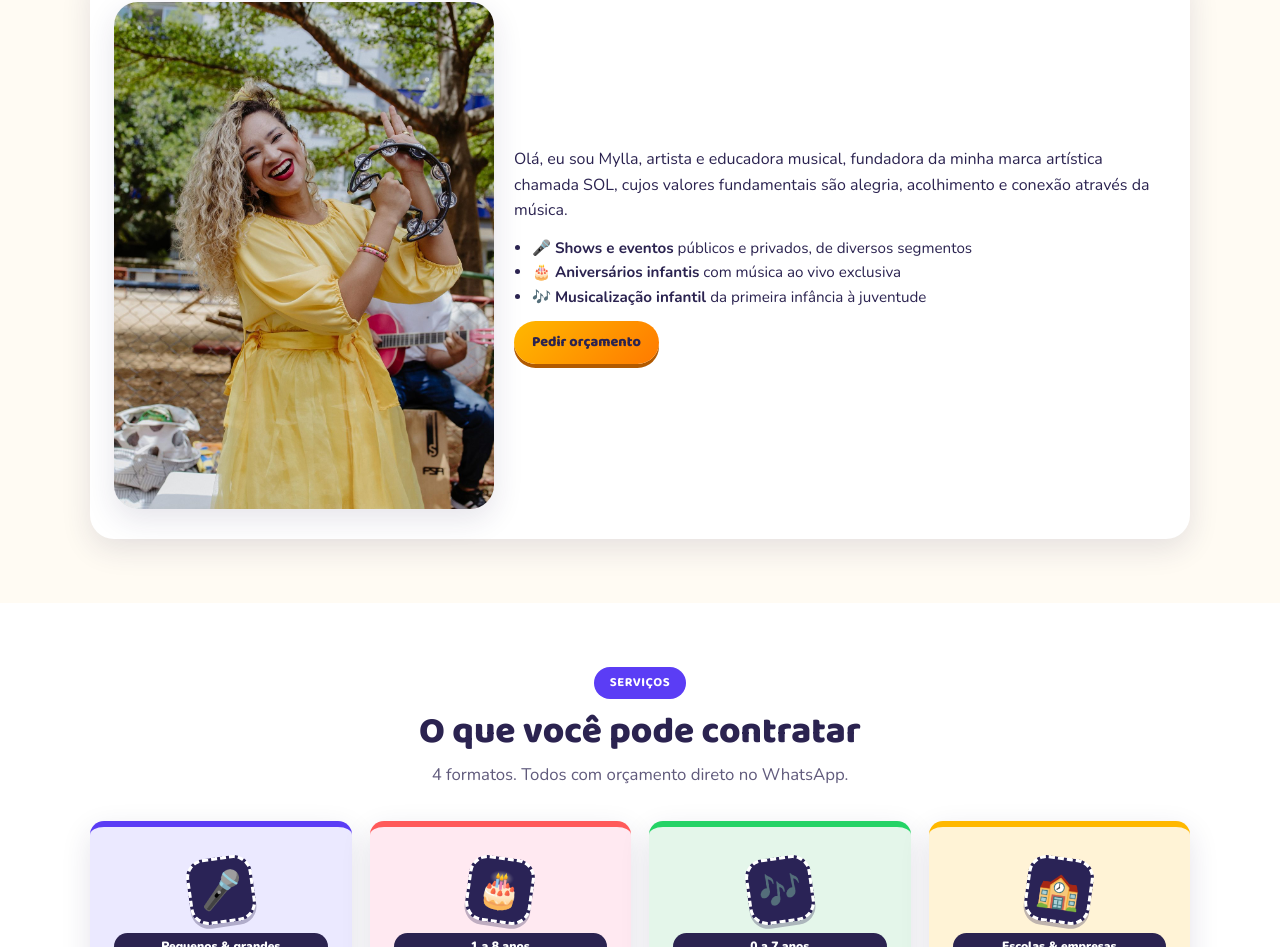
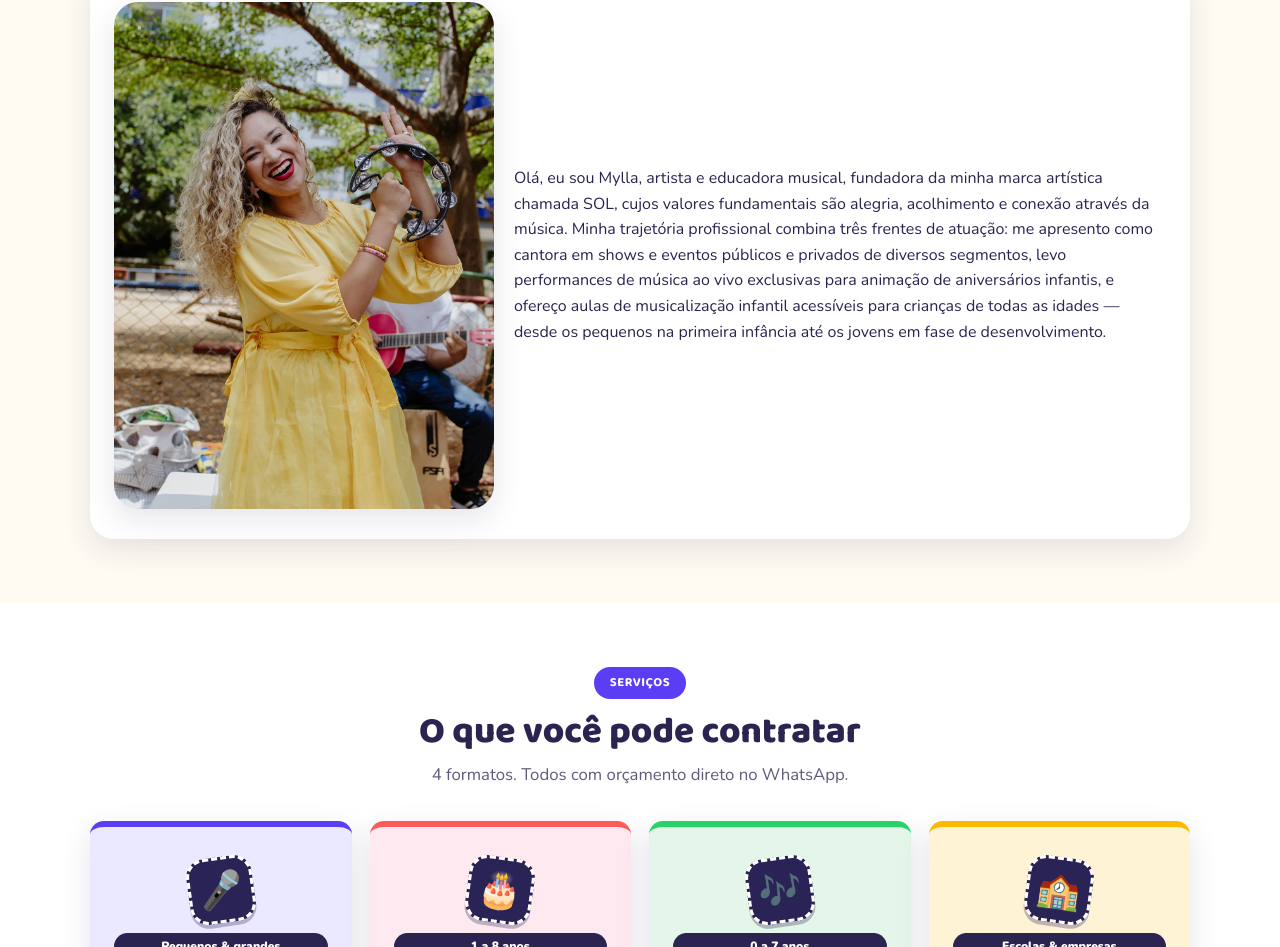
Before and after one commit to wangazzu/mylla-soul, a plain HTML site: page index.html in a window 1280 px wide. Shown: the part 1016-1963 px from the top of the page. Drawn offline with nearby package versions, Linux system fonts and the light colour scheme; a script that the page names is missing.

Commit message:
Sobre com texto integral aprovado

```diff
--- a/index.html
+++ b/index.html
@@ -58,13 +58,7 @@
     <p class="sub">Cantora e educadora musical. Repertório infantil e adulto, violão, alegria e acolhimento para toda a família.</p>
     <div class="card sobre-card">
       <img src="assets/fotos/foto-02.jpg" alt="Mylla Soul com pandeiro em vestido amarelo" class="sobre-foto">
-      <div><p>Olá, eu sou Mylla, artista e educadora musical, fundadora da minha marca artística chamada SOL, cujos valores fundamentais são alegria, acolhimento e conexão através da música.</p>
-      <ul style="margin:12px 0 12px 18px">
-        <li>🎤 <strong>Shows e eventos</strong> públicos e privados, de diversos segmentos</li>
-        <li>🎂 <strong>Aniversários infantis</strong> com música ao vivo exclusiva</li>
-        <li>🎶 <strong>Musicalização infantil</strong> da primeira infância à juventude</li>
-      </ul>
-      <p><a class="btn btn-sol btn-sm" data-wa data-wa-msg="Olá, Mylla! Li sua história no site e quero um orçamento ❤️" href="#">Pedir orçamento</a></p></div>
+      <div><p>Olá, eu sou Mylla, artista e educadora musical, fundadora da minha marca artística chamada SOL, cujos valores fundamentais são alegria, acolhimento e conexão através da música. Minha trajetória profissional combina três frentes de atuação: me apresento como cantora em shows e eventos públicos e privados de diversos segmentos, levo performances de música ao vivo exclusivas para animação de aniversários infantis, e ofereço aulas de musicalização infantil acessíveis para crianças de todas as idades — desde os pequenos na primeira infância até os jovens em fase de desenvolvimento.</p></div>
     </div>
   </div>
 </section>
```
